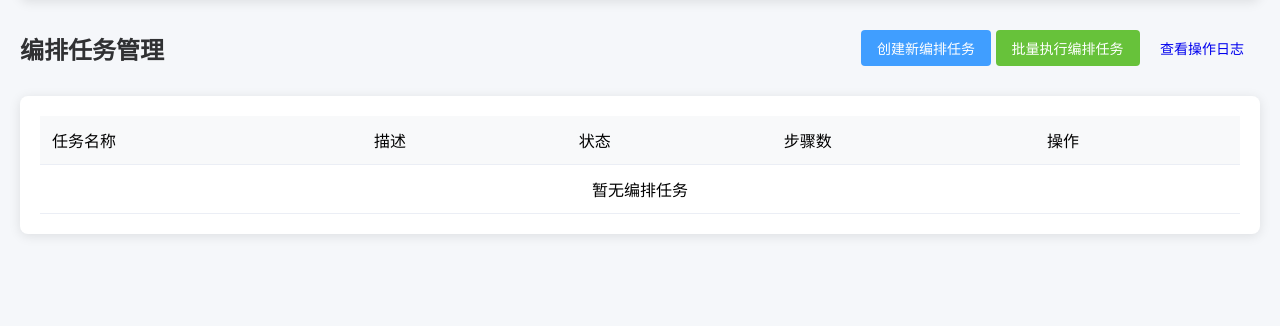
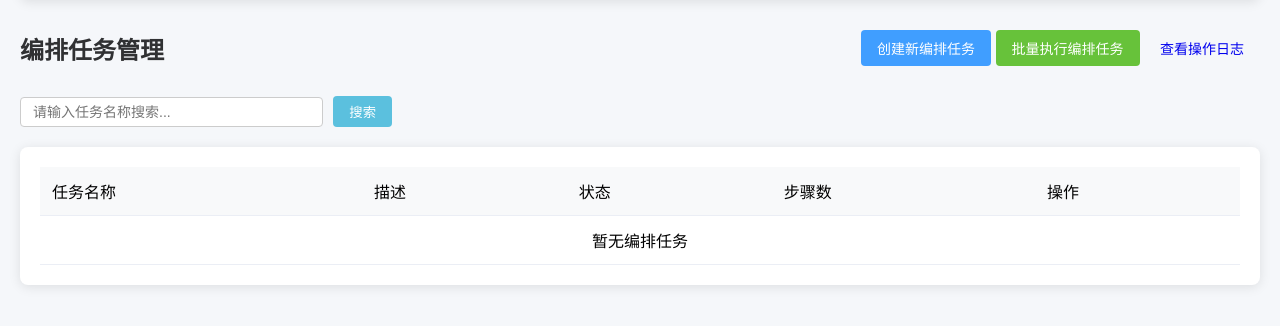
Before and after one commit to tanzhenjie-2025/EasyADB, a Django app: page /task_orchestration/list/ in a window 1280 px wide. Shown: the part 74-400 px from the top of the page. Run offline with Django 5.2, Linux system fonts and the light colour scheme; data that the repository does not hold is empty; parts of the project's set-up code (start-up, migrations or seed data) failed here and were passed over.

Commit message:
编排任务管理模块-编排任务管理页面添加搜索栏

```diff
--- a/task_orchestration/templates/task_orchestration/list.html
+++ b/task_orchestration/templates/task_orchestration/list.html
@@ -8,6 +8,33 @@
         .text-center {
             text-align: center;
         }
+        /* 搜索栏样式 */
+        .search-bar {
+           margin-bottom: 20px;
+        display: flex;
+        gap: 10px;
+        align-items: center;
+        width: 30%;
+        flex-wrap: nowrap; /* 禁止换行，确保按钮和输入框在一行 */
+        }
+        .search-input {
+            flex: 1;
+            padding: 6px 12px;
+            border: 1px solid #ccc;
+            border-radius: 4px;
+            font-size: 14px;
+        }
+        .search-btn {
+            padding: 6px 16px;
+            background: #5bc0de;
+            color: white;
+            border: none;
+            border-radius: 4px;
+            cursor: pointer;
+        }
+        .search-btn:hover {
+            background: #31b0d5;
+        }
     </style>
 {% endblock %}
 
@@ -17,14 +44,27 @@
         <div class="btn-group">
             <a href="{% url 'task_orchestration:create' %}" class="btn btn-primary">创建新编排任务</a>
             <a href="{% url 'task_orchestration:execute_orchestration' %}" class="btn btn-success">批量执行编排任务</a>
-            <!-- 全局日志入口 -->
             <a href="{% url 'task_orchestration:global_management_logs' %}" class="btn btn-info">查看操作日志</a>
         </div>
     </div>
 {% endblock %}
 
 {% block content %}
+    <!-- 搜索栏 -->
+        <form method="get" action="{% url 'task_orchestration:list' %}" class="search-bar">
+            <input
+                type="text"
+                name="search"
+                class="search-input"
+                placeholder="请输入任务名称搜索..."
+                value="{{ current_search|default:'' }}"
+                autocomplete="off"
+            >
+            <button type="submit" class="search-btn">搜索</button>
+        </form>
     <div class="card">
+
+
         <table>
             <thead>
             <tr>
@@ -64,6 +104,19 @@
 
 {% block extra_js %}
     <script>
+        // 回车搜索
+        document.addEventListener('DOMContentLoaded', function() {
+            const searchInput = document.querySelector('.search-input');
+            if (searchInput) {
+                searchInput.addEventListener('keydown', function(e) {
+                    if (e.key === 'Enter') {
+                        e.preventDefault();
+                        this.form.submit();
+                    }
+                });
+            }
+        });
+
         function executeOrchestration(taskId) {
             fetch(`{% url 'task_orchestration:execute_api' 0 %}`.replace('0', taskId), {
                 method: 'POST',
--- a/task_orchestration/views.py
+++ b/task_orchestration/views.py
@@ -166,12 +166,22 @@ def wait_task_completion(task_type, task_handle, step, orch_log, process_key):
 
 # ===================== 编排任务核心视图（修改执行逻辑） =====================
 class OrchestrationListView(View):
-    """编排任务列表（保持不变）"""
+    """编排任务列表（支持任务名称搜索）"""
+
     def get(self, request):
+        # 获取搜索关键词
+        search_keyword = request.GET.get('search', '').strip()
+        # 基础查询
         tasks = OrchestrationTask.objects.all()
+
+        # 搜索过滤：任务名称模糊匹配
+        if search_keyword:
+            tasks = tasks.filter(name__icontains=search_keyword)
+
         return render(request, "task_orchestration/list.html", {
             "tasks": tasks,
-            "page_title": "编排任务管理"
+            "page_title": "编排任务管理",
+            "current_search": search_keyword  # 把搜索词传回前端，保持输入框内容
         })
 
 class OrchestrationCreateView(View):
```
